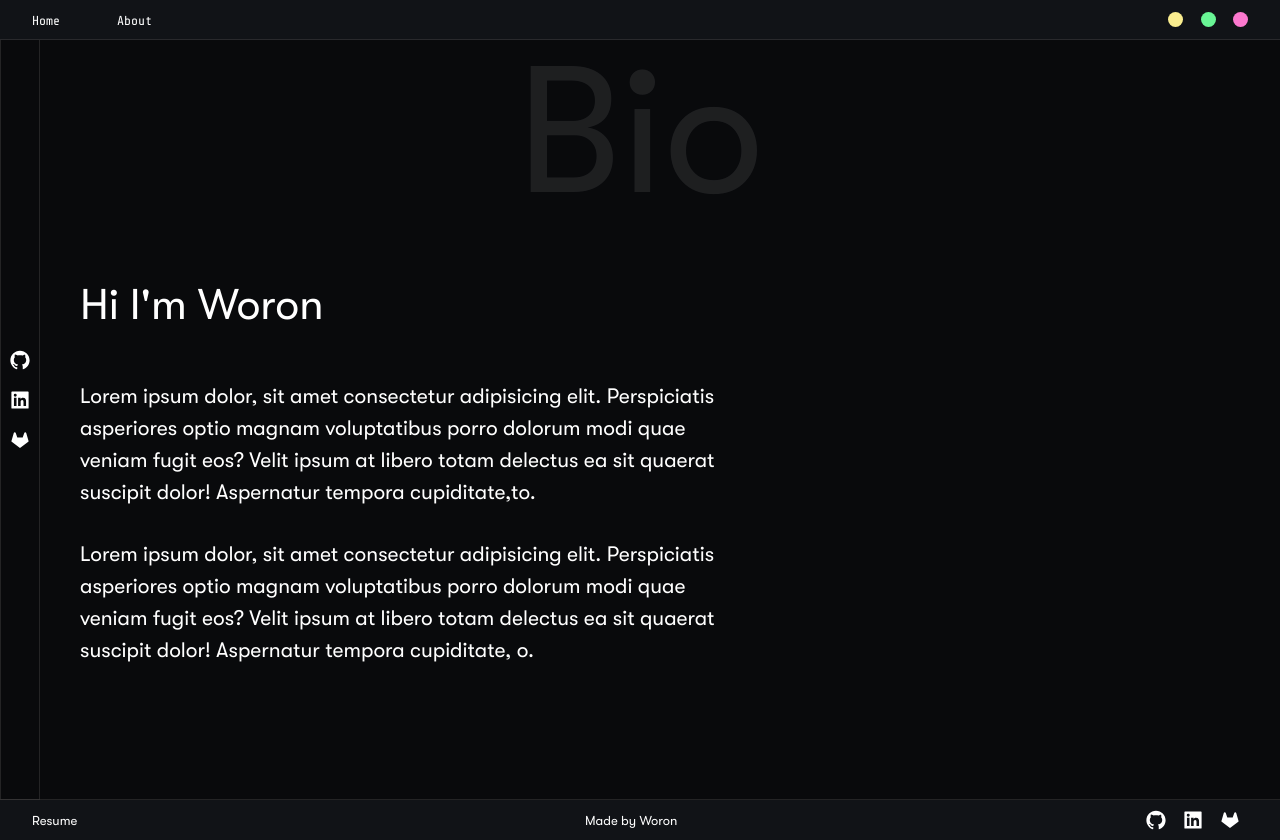
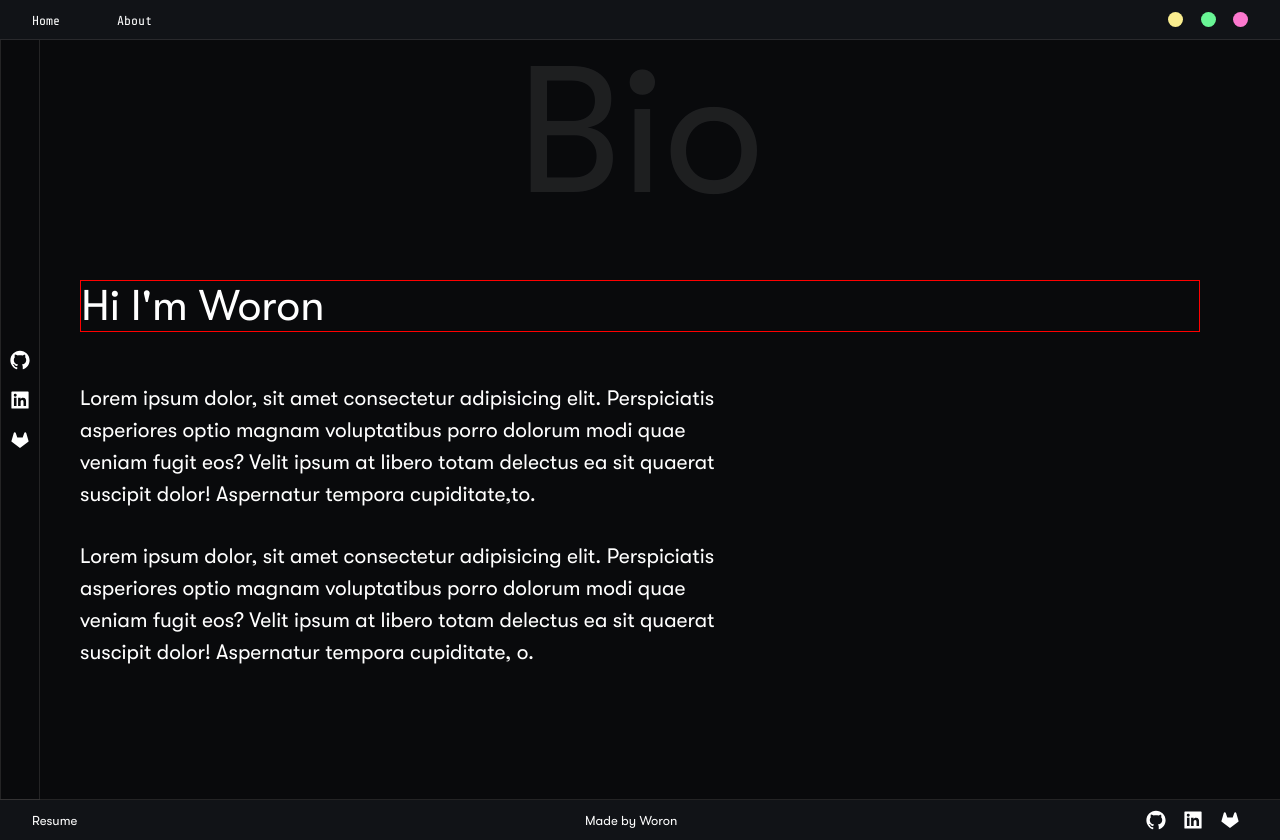
Before and after one commit to woronmene/personal-portfolio, a React (Create React App) app: page /about in a window 1280 px wide. Built offline with nearby package versions, Linux system fonts and the light colour scheme.

Commit message:
about page and little refactoring

```diff
--- a/src/components/Projects/Project/Project.scss
+++ b/src/components/Projects/Project/Project.scss
@@ -21,9 +21,7 @@
     }
 
     .project__card__content.active-content {
-      @include customMaxBreakPoint(1024) {
-        height: 90%;
-      }
+      height: 90%;
     }
 
     &__content {
--- a/src/pages/About/About.scss
+++ b/src/pages/About/About.scss
@@ -34,6 +34,7 @@
       font-size: toRem(43);
       font-weight: bold;
       margin-bottom: 50px;
+      border: 1px solid red;
     }
 
     p {
```
